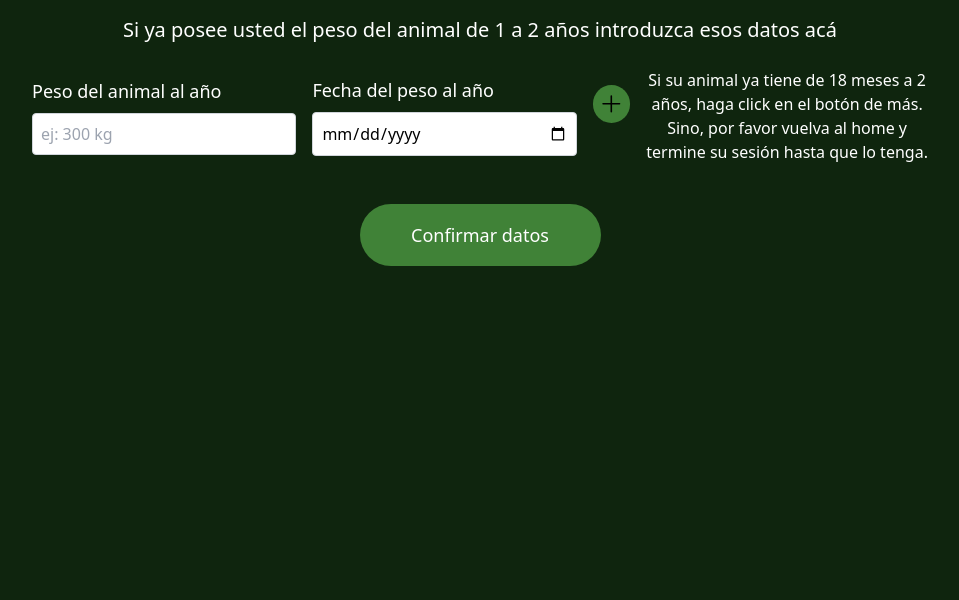
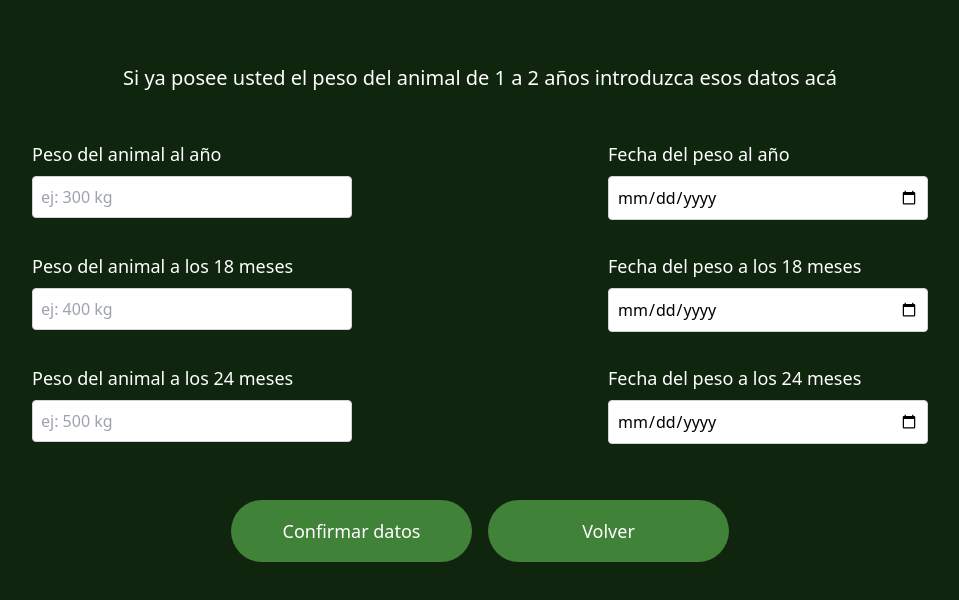
Before and after one commit to marcos2808/tesis-aplicacion, a React (Vite) app in the folder front-tesis/: page /Peso in a window 1280 px wide. Shown: the top 600 px of the page, without its empty margins (160-1119 px from the left). Built offline with nearby package versions, Linux system fonts and the light colour scheme.

Commit message:
ultimos detalles

```diff
--- a/front-tesis/src/components/AddButton.jsx
+++ b/front-tesis/src/components/AddButton.jsx
@@ -2,9 +2,11 @@ import React, { useState } from 'react';
 
 const AddButton = () => {
   const [inputs, setInputs] = useState([]);
+  const [isButtonDisabled, setIsButtonDisabled] = useState(false);
 
   const addInput = () => {
     setInputs([...inputs, '']);
+    setIsButtonDisabled(true); // Deshabilitar el botón después de agregar un input
   };
 
   const handleInputChange = (index, event) => {
@@ -13,11 +15,19 @@ const AddButton = () => {
     setInputs(newInputs);
   };
 
+  const removeInput = (index) => {
+    const newInputs = inputs.filter((_, i) => i !== index);
+    setInputs(newInputs);
+    setIsButtonDisabled(false); // Habilitar el botón si se elimina un input
+  };
+
   return (
     <div className="flex flex-col items-start gap-2">
+      <div className="flex items-center gap-2 mb-4">
         <button
-        className="w-[37.5px] h-[37.5px] bg-[#408237] rounded-full flex items-center justify-center mb-4 hover:bg-[#2D5328]"
+          className={`w-[37.5px] h-[37.5px] bg-[#408237] rounded-full flex items-center justify-center hover:bg-[#2D5328] ${isButtonDisabled ? 'opacity-50 cursor-not-allowed' : ''}`}
           onClick={addInput}
+          disabled={isButtonDisabled} // Deshabilitar el botón cuando se hace clic
         >
           <img src="/img/AddButton.svg" alt="Add" className="w-1/2 h-1/2" />
         </button>
@@ -32,7 +42,7 @@ const AddButton = () => {
               />
               <button
                 className="w-[37.5px] h-[37.5px] bg-red-500 rounded-full flex items-center justify-center text-white"
-              onClick={() => setInputs(inputs.filter((_, i) => i !== index))}
+                onClick={() => removeInput(index)}
               >
                 &times;
               </button>
@@ -40,6 +50,7 @@ const AddButton = () => {
           ))}
         </div>
       </div>
+    </div>
   );
 };
 
--- a/front-tesis/src/pages/Prod.carne.jsx
+++ b/front-tesis/src/pages/Prod.carne.jsx
@@ -1,19 +1,67 @@
-import React, { useState } from 'react';
-import AddButton from '../components/AddButton';
-import PrincipalButton from '../components/PrincipalButton';
+import React, { useState } from "react";
+import AddButton from "../components/AddButton";
+import PrincipalButton from "../components/PrincipalButton";
 import { useNavigate } from 'react-router-dom';
-import ModalCarne from '../components/ModalCarne';
+import ModalCarne from "../components/ModalCarne";
 
 function Carne() {
   const navigate = useNavigate();
   const [showModal, setShowModal] = useState(false);
+  const [isAddButtonDisabled, setIsAddButtonDisabled] = useState(false);
 
-  const handleConfirmData = () => {
-    setShowModal(true);
+  // Estado para los inputs de la primera y segunda fila
+  const [animal, setAnimal] = useState("");
+  const [padre, setPadre] = useState("");
+  const [madre, setMadre] = useState("");
+  const [raza, setRaza] = useState("");
+  const [sexo, setSexo] = useState("");
+  const [epoca, setEpoca] = useState("");
+  const [pesoAlNacer, setPesoAlNacer] = useState("");
+  const [fechaNacimiento, setFechaNacimiento] = useState("");
+
+  const handleConfirmData = async () => {
+    // Validar que todos los campos obligatorios estén completos
+    if (!animal || !padre || !madre || !raza) {
+      alert("Por favor, complete todos los campos obligatorios.");
+      return;
+    }
+
+    // Aquí se enviarán los datos a la base de datos
+    try {
+      const response = await fetch('http://localhost:5000/api/animal/createAnimal', {
+        method: 'POST',
+        headers: {
+          'Content-Type': 'application/json',
+          'Authorization': `Bearer ${localStorage.getItem('token')}`, // Agrega el token para la autenticación
+        },
+        body: JSON.stringify({
+          animal,
+          padre,
+          madre,
+          raza
+        }),
+      });
+
+      const data = await response.json();
+
+      if (response.ok) {
+        console.log("Animal creado:", data);
+        setShowModal(true);
+      } else {
+        alert(`Error al crear el animal: ${data.message}`);
+      }
+    } catch (error) {
+      console.error('Error:', error);
+      alert('Error al intentar crear el animal. Por favor, intente de nuevo.');
+    }
   };
 
   const handleCloseModal = () => {
     setShowModal(false);
+  };
+
+  const handleDisableAddButton = () => {
+    setIsAddButtonDisabled(true);
   };
 
   return (
@@ -25,42 +73,89 @@ function Carne() {
           <div className="flex flex-wrap gap-8 mb-6">
             <div className="flex flex-col w-36 mb-4">
               <label className="text-lg mb-2 text-white"># del animal</label>
-              <input type="text" placeholder="40 vaca roja" className="p-2 text-lg rounded border border-gray-300 text-black" />
+              <input
+                type="text"
+                placeholder="40 vaca roja"
+                value={animal}
+                onChange={(e) => setAnimal(e.target.value)}
+                className="p-2 text-lg rounded border border-gray-300 text-black"
+              />
             </div>
             <div className="flex flex-col w-36 mb-4">
               <label className="text-lg mb-2 text-white"># del padre</label>
-              <input type="text" placeholder="sanson" className="p-2 text-lg rounded border border-gray-300 text-black" />
+              <input
+                type="text"
+                placeholder="sanson"
+                value={padre}
+                onChange={(e) => setPadre(e.target.value)}
+                className="p-2 text-lg rounded border border-gray-300 text-black"
+              />
             </div>
             <div className="flex flex-col w-36 mb-4">
               <label className="text-lg mb-2 text-white"># de la madre</label>
-              <input type="text" placeholder="medio cacho 2" className="p-2 text-lg rounded border border-gray-300 text-black" />
+              <input
+                type="text"
+                placeholder="medio cacho 2"
+                value={madre}
+                onChange={(e) => setMadre(e.target.value)}
+                className="p-2 text-lg rounded border border-gray-300 text-black"
+              />
             </div>
             <div className="flex flex-col w-36 mb-4">
-              <label className="text-lg mb-2 text-white">sexo</label>
-              <input type="text" placeholder="hembra" className="p-2 text-lg rounded border border-gray-300 text-black" />
-            </div>
-            <div className="flex flex-col w-36 mb-4">
-              <label className="text-lg mb-2 text-white">época</label>
-              <input type="text" placeholder="invierno" className="p-2 text-lg rounded border border-gray-300 text-black" />
+              <label className="text-lg mb-2 text-white">raza</label>
+              <input
+                type="text"
+                placeholder="carora"
+                value={raza}
+                onChange={(e) => setRaza(e.target.value)}
+                className="p-2 text-lg rounded border border-gray-300 text-black"
+              />
             </div>
           </div>
 
           {/* Segunda fila */}
           <div className="flex flex-wrap gap-8 mb-6 items-end">
             <div className="flex flex-col w-36 mb-4">
-              <label className="text-lg mb-2 text-white">raza</label>
-              <input type="text" placeholder="carora" className="p-2 text-lg rounded border border-gray-300 text-black" />
+              <label className="text-lg mb-2 text-white">sexo</label>
+              <input
+                type="text"
+                placeholder="hembra"
+                value={sexo}
+                onChange={(e) => setSexo(e.target.value)}
+                className="p-2 text-lg rounded border border-gray-300 text-black"
+              />
+            </div>
+            <div className="flex flex-col w-36 mb-4">
+              <label className="text-lg mb-2 text-white">época</label>
+              <input
+                type="text"
+                placeholder="invierno"
+                value={epoca}
+                onChange={(e) => setEpoca(e.target.value)}
+                className="p-2 text-lg rounded border border-gray-300 text-black"
+              />
             </div>
             <div className="flex flex-col w-36 mb-4">
               <label className="text-lg mb-2 text-white">peso al nacer</label>
-              <input type="text" placeholder="1.25 kg" className="p-2 text-lg rounded border border-gray-300 text-black" />
+              <input
+                type="text"
+                placeholder="1.25 kg"
+                value={pesoAlNacer}
+                onChange={(e) => setPesoAlNacer(e.target.value)}
+                className="p-2 text-lg rounded border border-gray-300 text-black"
+              />
             </div>
             <div className="flex flex-col w-64 mb-4">
               <label className="text-lg mb-2 text-white">fecha de nacimiento</label>
-              <input type="date" className="p-2 text-lg rounded border border-gray-300 text-black w-full" />
+              <input
+                type="date"
+                value={fechaNacimiento}
+                onChange={(e) => setFechaNacimiento(e.target.value)}
+                className="p-2 text-lg rounded border border-gray-300 text-black w-full"
+              />
             </div>
             <div className="flex items-center mb-6">
-              <AddButton />
+              <AddButton onDisable={handleDisableAddButton} isDisabled={isAddButtonDisabled} />
               <p className="ml-6 text-lg">Si su animal ya tiene un peso de destete haga click en el botón de más, sino por favor vuelva al home y termine su sesión hasta que lo tenga.</p>
             </div>
           </div>
--- a/front-tesis/src/pages/peso.animal.jsx
+++ b/front-tesis/src/pages/peso.animal.jsx
@@ -1,16 +1,19 @@
 import React from "react";
-import AddButton from "../components/AddButton";
 import PrincipalButton from "../components/PrincipalButton";
 
 function Peso() {
   return (
-    <div className="flex flex-col items-center p-4 bg-[#0F250E] text-white">
-      <h1 className="text-center text-xl mb-6">
+    <div className="flex flex-col items-center p-4 bg-[#0F250E] text-white min-h-screen">
+      {/* Título con mayor margen desde el borde superior */}
+      <h1 className="text-center text-xl mt-12 mb-12">
         Si ya posee usted el peso del animal de 1 a 2 años introduzca esos datos acá
       </h1>
-      <div className="flex flex-col w-full max-w-4xl">
-        <div className="flex items-center gap-4 mb-4">
-          <div className="flex flex-col w-full max-w-xs">
+
+      {/* Contenedor principal centrado */}
+      <div className="flex flex-col w-full max-w-4xl items-center">
+        {/* Peso y fecha al año */}
+        <div className="flex flex-col sm:flex-row sm:justify-between gap-4 mb-8 w-full">
+          <div className="flex flex-col w-full sm:w-1/2 max-w-xs">
             <label className="text-lg mb-2">Peso del animal al año</label>
             <input
               type="text"
@@ -18,22 +21,57 @@ function Peso() {
               className="p-2 rounded border border-gray-300 bg-white text-black"
             />
           </div>
-          <div className="flex flex-col w-full max-w-xs">
+          <div className="flex flex-col w-full sm:w-1/2 max-w-xs">
             <label className="text-lg mb-2">Fecha del peso al año</label>
             <input
               type="date"
               className="p-2 rounded border border-gray-300 bg-white text-black"
             />
           </div>
-          <div className="flex items-center">
-            <AddButton />
-            <p className="text-center ml-4">
-              Si su animal ya tiene de 18 meses a 2 años, haga click en el botón de más. Sino, por favor vuelva al home y termine su sesión hasta que lo tenga.
-            </p>
+        </div>
+
+        {/* Peso y fecha a los 18 meses */}
+        <div className="flex flex-col sm:flex-row sm:justify-between gap-4 mb-8 w-full">
+          <div className="flex flex-col w-full sm:w-1/2 max-w-xs">
+            <label className="text-lg mb-2">Peso del animal a los 18 meses</label>
+            <input
+              type="text"
+              placeholder="ej: 400 kg"
+              className="p-2 rounded border border-gray-300 bg-white text-black"
+            />
+          </div>
+          <div className="flex flex-col w-full sm:w-1/2 max-w-xs">
+            <label className="text-lg mb-2">Fecha del peso a los 18 meses</label>
+            <input
+              type="date"
+              className="p-2 rounded border border-gray-300 bg-white text-black"
+            />
           </div>
         </div>
-        <div className="flex justify-center mt-6">
+
+        {/* Peso y fecha a los 24 meses */}
+        <div className="flex flex-col sm:flex-row sm:justify-between gap-4 mb-8 w-full">
+          <div className="flex flex-col w-full sm:w-1/2 max-w-xs">
+            <label className="text-lg mb-2">Peso del animal a los 24 meses</label>
+            <input
+              type="text"
+              placeholder="ej: 500 kg"
+              className="p-2 rounded border border-gray-300 bg-white text-black"
+            />
+          </div>
+          <div className="flex flex-col w-full sm:w-1/2 max-w-xs">
+            <label className="text-lg mb-2">Fecha del peso a los 24 meses</label>
+            <input
+              type="date"
+              className="p-2 rounded border border-gray-300 bg-white text-black"
+            />
+          </div>
+        </div>
+
+        {/* Botones de Confirmar y Volver alineados horizontalmente */}
+        <div className="flex flex-col sm:flex-row sm:justify-center gap-4 mt-6">
           <PrincipalButton text="Confirmar datos" />
+          <PrincipalButton text="Volver" />
         </div>
       </div>
     </div>
```
Also changed, not shown: front-tesis/src/pages/Login.jsx (line endings or trailing spaces). Lines whose indentation alone changed are shown as unchanged.
